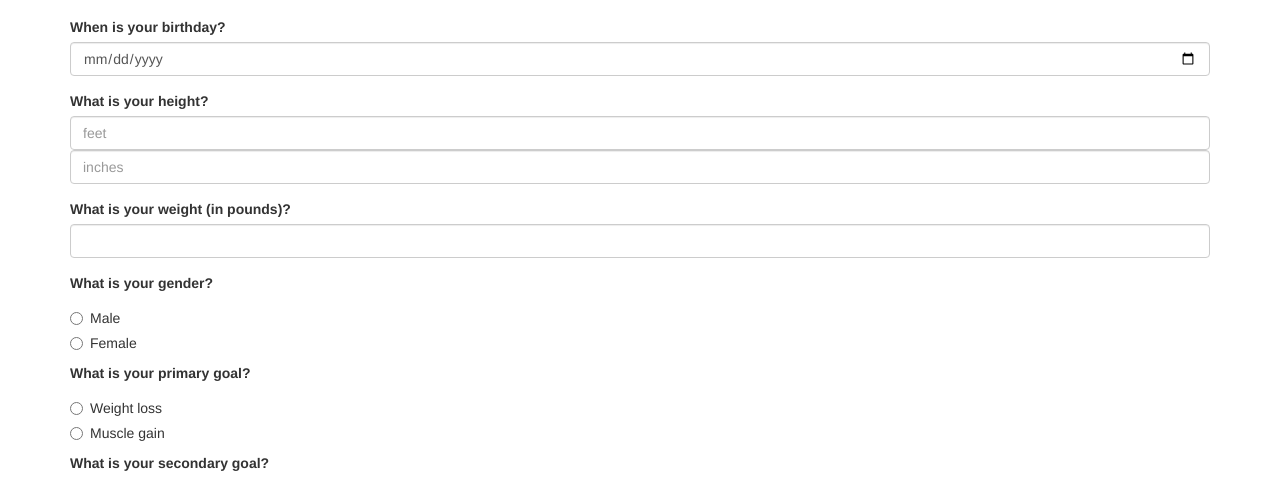
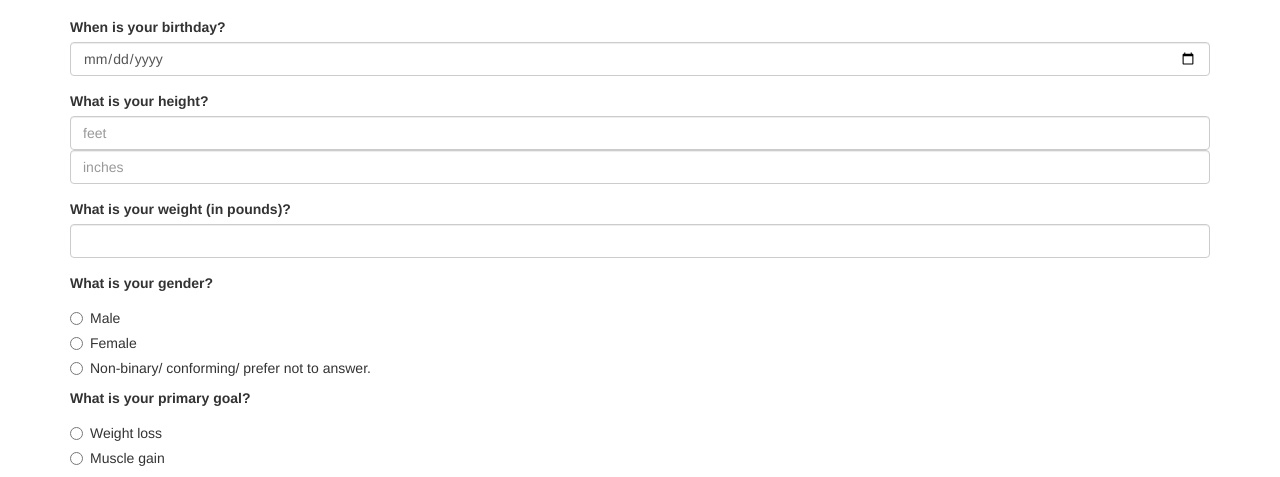
Before and after one commit to jdnagel1/teamweek, a plain HTML site: page index.html in a window 1280 px wide. Shown: the part 323-800 px from the top of the page. Drawn offline with nearby package versions, Linux system fonts and the light colour scheme.

Commit message:
Update index.html

```diff
--- a/index.html
+++ b/index.html
@@ -86,6 +86,12 @@
                         <label>
                             <input type="radio" name="gender" value=2>
                             Female
+                        </label>
+                    </div>
+                    <div class="radio" required="required">
+                        <label>
+                            <input type="radio" name="gender" value=3>
+                            Non-binary/ conforming/ prefer not to answer.
                         </label>
                     </div>
 
```
